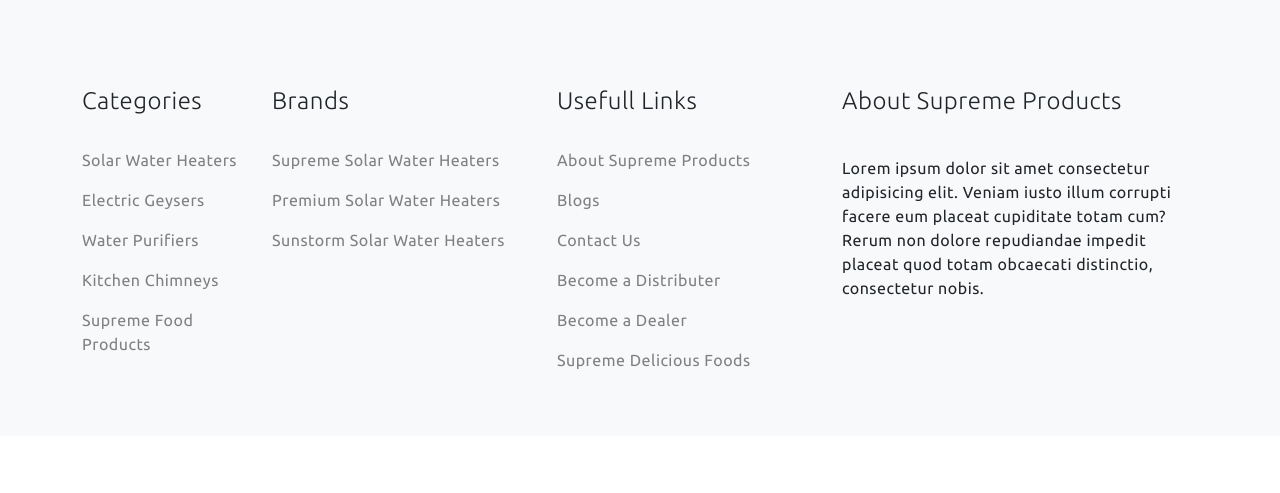
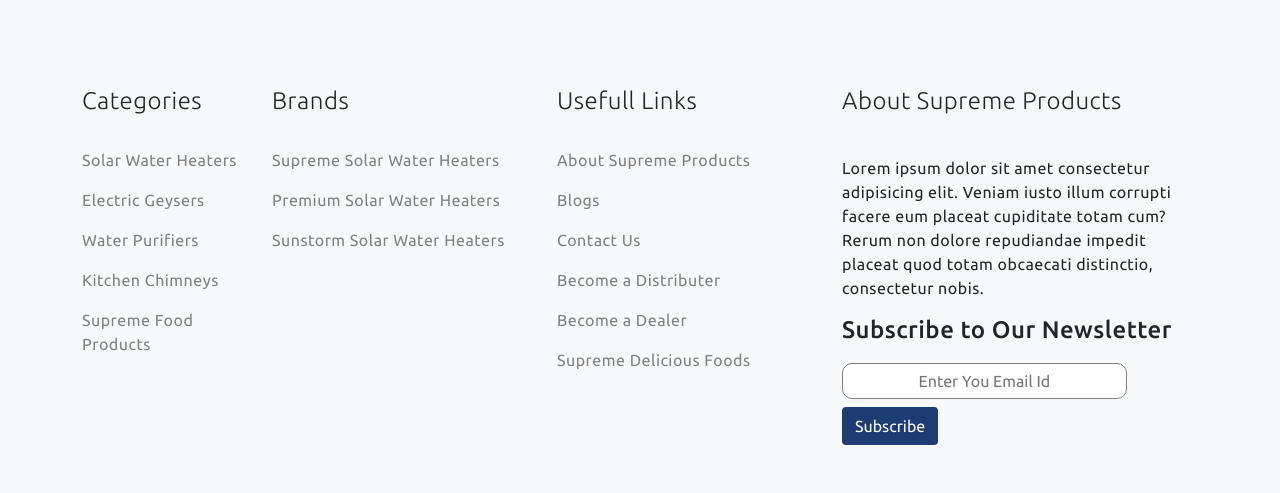
Before and after one commit to supreme41/products, a PHP site: page / in a window 1280 px wide. Shown: the part 2885-3378 px from the top of the page. Before the commit the page ends 3254 px from the top, so only its background shows below. Run offline with PHP 8.4, Linux system fonts and the light colour scheme.

Commit message:
added newsletter

```diff
--- a/css/style.css
+++ b/css/style.css
@@ -170,6 +170,16 @@
   color: grey;
 }
 
+.newsletter {
+  width: 80%;
+  border: 1px solid grey;
+  padding-top: 5px;
+  padding-bottom: 5px;
+  text-align: center;
+  border-radius: 10px;
+  margin-top: 10px;
+}
+
 @media only screen and (max-width: 800px) {
   .top-bar-right {
     margin-top: 15px;
--- a/css/style.scss
+++ b/css/style.scss
@@ -241,6 +241,15 @@
   text-decoration: none;
   color: grey;
 }
+.newsletter {
+  width: 80%;
+  border: 1px solid grey;
+  padding-top: 5px;
+  padding-bottom: 5px;
+  text-align: center;
+  border-radius: 10px;
+  margin-top: 10px;
+}
 @media only screen and (max-width: 800px) {
   .top-bar-right {
     margin-top: 15px;
--- a/footer.php
+++ b/footer.php
@@ -29,6 +29,11 @@
                 <p class="mt-3">
                     Lorem ipsum dolor sit amet consectetur adipisicing elit. Veniam iusto illum corrupti facere eum placeat cupiditate totam cum? Rerum non dolore repudiandae impedit placeat quod totam obcaecati distinctio, consectetur nobis.
                 </p>
+                <h4 class="mt-2">Subscribe to Our Newsletter</h4>
+                <form action="" class="form-controll">
+                    <input type="text" name="emailid" id="" placeholder="Enter You Email Id" class="newsletter">
+                    <input type="submit" value="Subscribe" name="subscribe" class="btn btn-md bg-custom text-white mt-2">
+                </form>
             </div>
         </div>
     </div>
```
Also changed, not shown: 1 other file.
